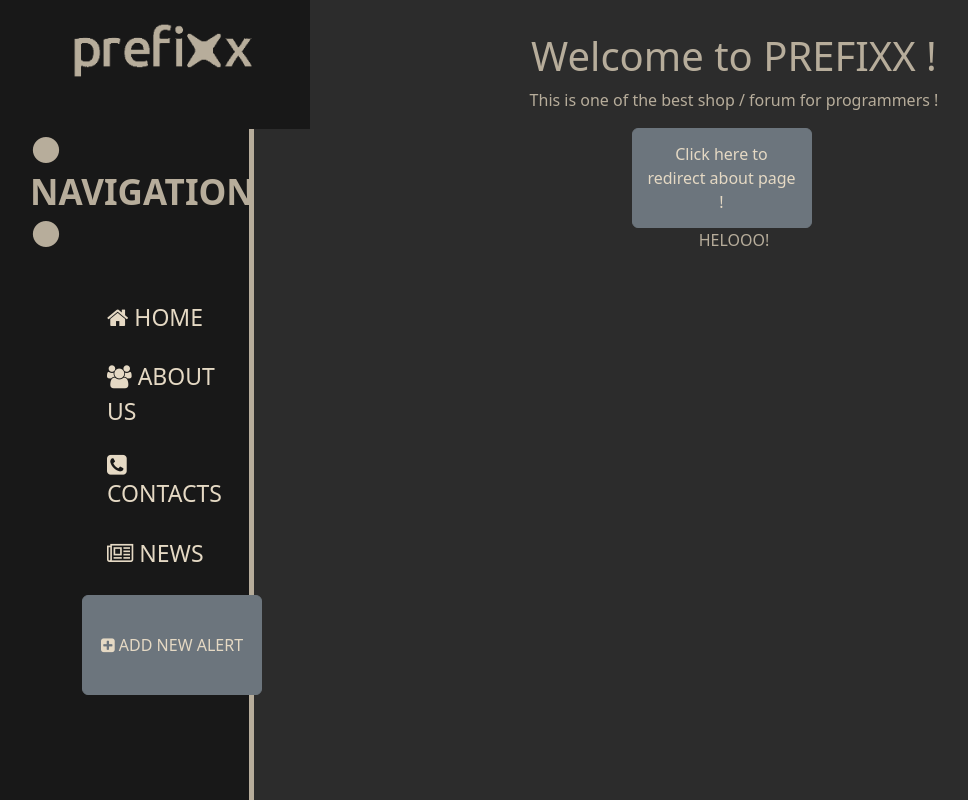
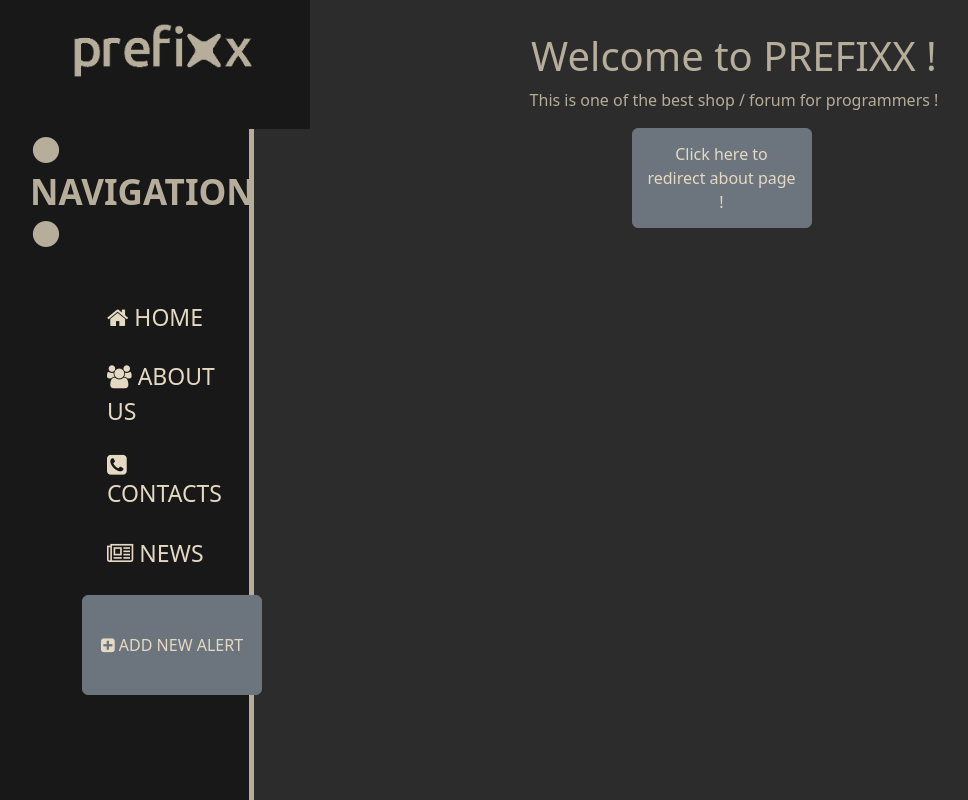
Before and after one commit to ecstasyqc/PREFIXX, a Django app: page / in a window 1280 px wide. Shown: the whole page, without its empty margins (2-970 px from the left). Run offline with Django 4.2, Linux system fonts and the light colour scheme.

Commit message:
CHANGE COMMIT <^-^>

```diff
--- a/EcstasyPtProjectDJ/mainapplication/templates/mainapplication/main_page.html
+++ b/EcstasyPtProjectDJ/mainapplication/templates/mainapplication/main_page.html
@@ -9,6 +9,5 @@
         <h1>Welcome to PREFIXX !</h1>
         <p>This is one of the best shop / forum for programmers !</p>
         <a href="{% url 'about'%}"><button class="btn btn-secondary">Click here to redirect about page !</button></a>
-        <p>HELOOO!</p>
     </div>
 {% endblock %}
```
